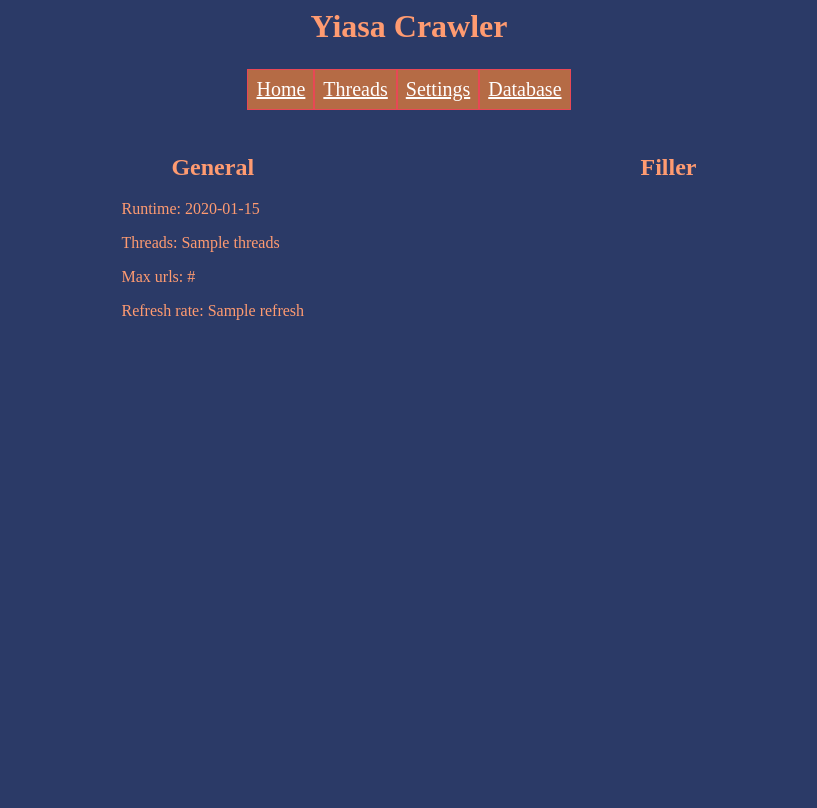
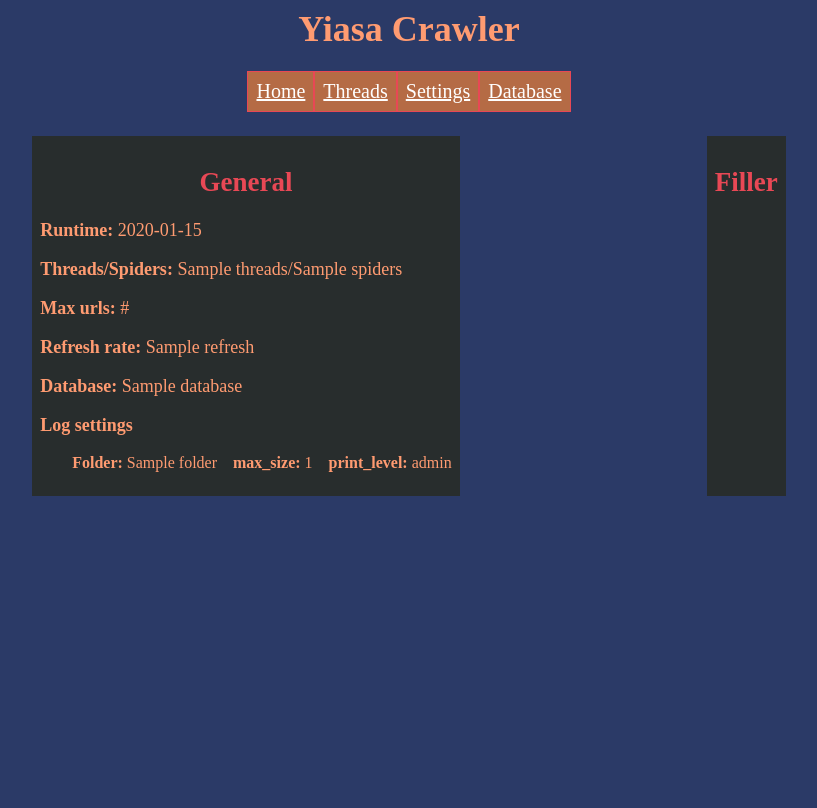
Before and after one commit to WeeDLY/YiasaCrawler, a Flask app: template server/templates/main_page.html in a window 1280 px wide. Shown: the whole page, without its empty margins (231-1048 px from the left). After the commit the page ends 496 px from the top, so only its background shows below. Run offline with Flask 2, Linux system fonts and the light colour scheme; the template is opened without the code that fills it: most values are stand-ins (such as "Sample title", 1, 10 or a date in 2020).

Commit message:
More server changes

```diff
--- a/bot/main.py
+++ b/bot/main.py
@@ -29,7 +29,7 @@ def start(log, db, args):
 
     # TODO: Need to start server on it's own thread
     if args.server:
-        server.start_server(db)
+        server.start_server(db, log)
 
     while True:
         time.sleep(5*2)
--- a/bot/spider.py
+++ b/bot/spider.py
@@ -84,15 +84,11 @@ class Spider:
 
     def crawl(self):
         """ Iterate through the entire queue stack """
-        last_time = self.start_time
         if self.queue == None:
             self.finish_crawl()
             return
 
         while self.queue and self.crawled_urls < self.max_urls and self.run:
-            if(last_time + timedelta(minutes=1) < datetime.now()):
-                self.log.log(logger.LogLevel.INFO, 'Thread:%s | New: %d | %d/%d' % (self.name, len(self.new_domains), self.crawled_urls, self.max_urls))
-                last_time = datetime.now()
             url = self.queue.pop()
             self.completed_queue.add(url)
             req = self.request(url)
--- a/server/server.py
+++ b/server/server.py
@@ -12,10 +12,12 @@ class SpiderTable():
         self.spider = spider
         self.runtime = runtime
 
-def start_server(db):
-    global database, connection
+def start_server(db, logSettings):
+    global database, connection, logger
     database = db
     connection = sqlite3.connect(database.database_file, check_same_thread=False)
+    logger = logSettings
+
     log = logging.getLogger('werkzeug')
     log.setLevel(logging.ERROR)
     app.run(host='0.0.0.0', port=4000)
@@ -23,20 +25,27 @@ def start_server(db):
 app = Flask(__name__)
 database = None
 connection = None
+logger = None
 
 @app.route('/')
 def root():
     runtime = get_runtime()
-    threads = get_threads()
+    threads = len(get_threads())
+    spiders = len(get_spiders())
     max_urls = handler.HandlerSettings.max_urls
     refresh_rate = handler.HandlerSettings.refresh_rate
 
-    return render_template('main_page.html', runtime=runtime, threads=threads, max_urls=max_urls, refresh=refresh_rate)
+    databaseFile = "N/A"
+    if database is not None:
+        databaseFile = database.database_file
+
+    return render_template('main_page.html', runtime=runtime, threads=threads, spiders=spiders,
+                            database=databaseFile, max_urls=max_urls, logger=logger, refresh=refresh_rate)
 
 @app.route('/threads', methods=["GET", "POST"])
 def threads():
     runtime = get_runtime()
-    spiders = get_threads()
+    spiders = len(get_threads())
     max_urls = handler.HandlerSettings.max_urls
     refresh_rate = handler.HandlerSettings.refresh_rate
 
@@ -48,7 +57,7 @@ def threads():
         threads = "%d (%d)" % (spiders, new_threads - spiders)
 
     threadStats = []
-    for index in range(get_threads()):
+    for index in range(len(get_threads())):
         spider = handler.HandlerSettings.spiderList[index]
         runtime = datetime.now() - spider.start_time
         sTable = SpiderTable(index, spider, runtime)
@@ -64,7 +73,7 @@ def threads():
 @app.route('/settings', methods=["GET", "POST"])
 def settings():
     runtime = get_runtime()
-    threads = get_threads()
+    threads = len(get_threads())
     max_urls = handler.HandlerSettings.max_urls
     refresh_rate = handler.HandlerSettings.refresh_rate
 
@@ -119,9 +128,13 @@ def get_runtime():
     """ returns current runtime """
     return datetime.now() - handler.HandlerSettings.startTime
 
+def get_spiders():
+    """ return spiders """
+    return handler.HandlerSettings.spiderList
+
 def get_threads():
-    """ returns amount of threads """
-    return len(handler.HandlerSettings.spiderList)
+    """ return threads """
+    return handler.HandlerSettings.spiderThreadList
 
 def same_value(value1, value2):
     """ Checks if values are the same """
--- a/server/static/main_css.css
+++ b/server/static/main_css.css
@@ -1,14 +1,15 @@
 html{
     background-color:#2B3A67;
     color:#FF9B71;
+    font-size: 18px;
 }
 h1{
     height: 5%;
     text-align: center;
     font-weight: bold;
 }
-div, form{
-    height: 90%;
+h2{
+    color: #E84855;
 }
 #menu-container{
     height: auto;
@@ -24,15 +25,15 @@ div, form{
     padding-top: 16px;
     top: 20%;
     margin: 8px;
-    height: 85%;
 
     display: flex;
     flex-direction: row;
     flex-wrap: wrap;
     justify-content: space-evenly;
 }
-#content div{
-    height: 100%;
+div div{
+    background-color: #282D2D;
+    padding: 8px;
 }
 #content div h2{
     text-align: center;
@@ -63,6 +64,7 @@ table{
 }
 th{
     font-weight: bold;
+    font-size: 20px;
 }
 
 .center{
@@ -72,3 +74,6 @@ th{
     right: 0px;
     margin: auto;
 }
+.small-text{
+    font-size: 16px;
+}
--- a/server/templates/database.html
+++ b/server/templates/database.html
@@ -5,7 +5,7 @@
         <style>
             #container{
                 height: 10%;
-                width: 30%;
+                width: 45%;
                 padding: 8px;
                 margin: auto;
                 background-color: #282D2D;
@@ -38,7 +38,7 @@
 
         <div id="container" class="center">
             <form action="/database", method="post">
-                <textarea rows="4" cols="50" placeholder="query" type="text" name="query" id="query"></textarea>
+                <textarea rows="4" cols="75" placeholder="query" type="text" name="query" id="query" required></textarea>
                 <button type="submit" id="btnSubmit">Query</button>
             </form>
         </div>
--- a/server/templates/main_page.html
+++ b/server/templates/main_page.html
@@ -14,10 +14,13 @@
         <div id="content">
             <div id="general">
                 <h2>General</h2>
-                <p>Runtime: {{runtime}}</p>
-                <p>Threads: {{threads}}</p>
-                <p>Max urls: {{max_urls}}</p>
-                <p>Refresh rate: {{refresh}}</p>
+                <p><b>Runtime:</b> {{runtime}}</p>
+                <p><b>Threads/Spiders:</b> {{threads}}/{{spiders}}</p>
+                <p><b>Max urls:</b> {{max_urls}}</p>
+                <p><b>Refresh rate:</b> {{refresh}}</p>
+                <p><b>Database:</b> {{database}}</p>
+                <p><b>Log settings</b></p>
+                <p style="text-indent: 2em;" class="small-text"><b>Folder:</b> {{logger.folder}}&emsp;<b>max_size:</b> {{logger.max_size}}&emsp;<b>print_level:</b> {{logger.print_level}}</p>
             </div>
             <div id="filler">
                 <h2>Filler</h2>
--- a/server/templates/threads.html
+++ b/server/templates/threads.html
@@ -50,6 +50,7 @@
                             <th>Domain</th>
                             <th>Crawled/Max</th>
                             <th>New domains</th>
+                            <th>Emails</th>
                             <th>Queue</th>
                             <th>Stop thread</th>
                         </tr>
@@ -63,6 +64,7 @@
                             <td>{{spiderTable.spider.domain}}</td>
                             <td>{{spiderTable.spider.crawled_urls}}/{{spiderTable.spider.max_urls}}</td>
                             <td>{{spiderTable.spider.new_domains|length}}</td>
+                            <td>{{spiderTable.spider.emails|length}}</td>
                             <td>{{spiderTable.queue|length}}</td>
                             <td>
                                 <form action="/threads" method="post">
```
Also changed, not shown: bot/handler.py (+7 -1 lines), util/logger.py (+6 -6 lines).
